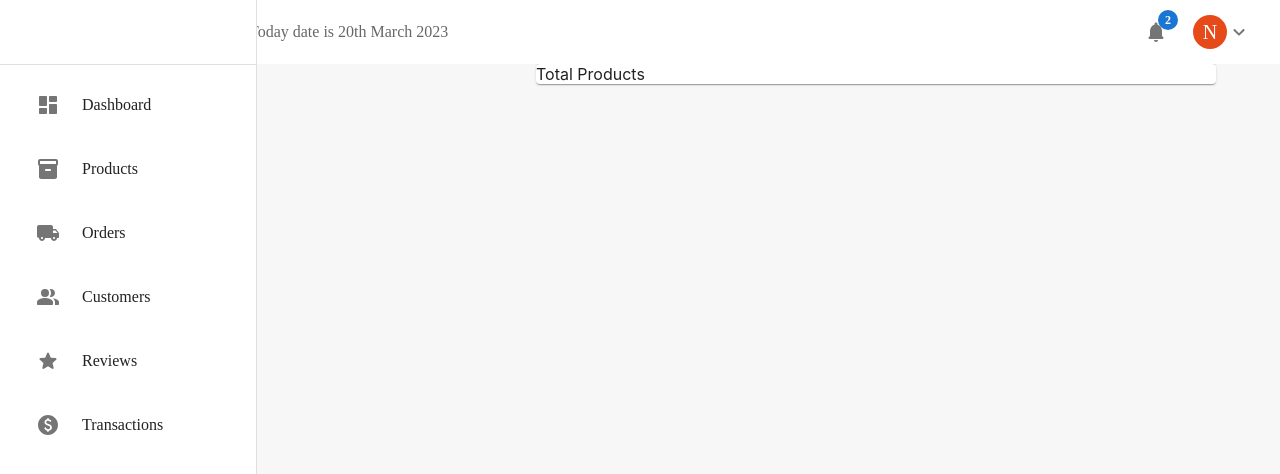
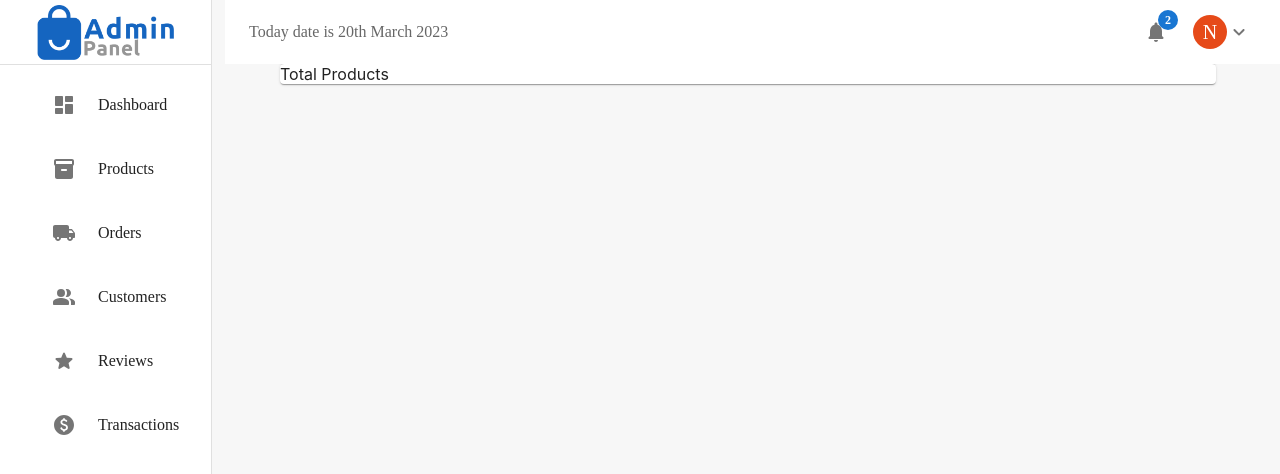
Before and after one commit to alee-anwar/Nakamura-Super-Store, a React (Create React App) app in the folder admin/: page /dashboard in a window 1280 px wide. Shown: the top 474 px of the page. Built offline with nearby package versions, Linux system fonts and the light colour scheme.

Commit message:
Update Navbar.js

```diff
--- a/admin/src/components/Navbar/Navbar.js
+++ b/admin/src/components/Navbar/Navbar.js
@@ -8,17 +8,20 @@ import ListItemButton from "@mui/material/ListItemButton";
 import ListItemIcon from "@mui/material/ListItemIcon";
 import ListItemText from "@mui/material/ListItemText";
 import { mainNavbarItems } from "./navbarItems";
-import { useNavigate } from "react-router-dom";
-
+import { useLocation, useNavigate } from "react-router-dom";
+import { makeStyles } from "@mui/styles";
+import Logo from "../../assets/admin-logo.png";
+import { Box } from "@mui/material";
 
 const drawerWidth = 256;
-const Navbar = () => {
-  const navigate = useNavigate();
-  const navbarStyles = {
+const useStyles = makeStyles((theme) => {
+  return {
     drawer: {
       width: drawerWidth,
+      flexShrink: 0,
       ".MuiDrawer-paper": {
         width: drawerWidth,
+        boxSizing: 'border-box',
       },
     },
     icons: {
@@ -33,18 +36,47 @@ const Navbar = () => {
       paddingLeft: "0px",
       paddingRight: "0px",
     },
+    active: {
+      background: "#f4f4f4",
+    },
+    logo: {
+      height: 55,
+      justifyContent: "center",
+    },
   };
+});
+
+const Navbar = () => {
+  const classes = useStyles();
+  const navigate = useNavigate();
+  const location = useLocation();
+
   return (
     <div>
-      <Drawer sx={navbarStyles.drawer} variant="permanent" anchor="left">
-        <Toolbar />
+      <Drawer sx={classes.drawer} variant="permanent" anchor="left">
+        <Toolbar sx={{justifyContent: 'center'}}>
+          <Box
+          component="img"
+          className={classes.logo}
+          alt="Admin logo"
+          src={Logo}
+        />
+        </Toolbar>
         <Divider />
         <List>
           {mainNavbarItems.map((item) => (
-            <ListItem key={item.id} sx={navbarStyles.listItem}>
+            <ListItem
+              key={item.id}
+              className={
+                (classes.listItem,
+                location.pathname === item.path ? classes.active : null)
+              }
+            >
               <ListItemButton onClick={() => navigate(item.route)}>
-                <ListItemIcon sx={navbarStyles.icons}>{item.icon}</ListItemIcon>
-                <ListItemText sx={navbarStyles.text} primary={item.label} />
+                <ListItemIcon className={classes.icons}>
+                  {item.icon}
+                </ListItemIcon>
+                <ListItemText className={classes.text} primary={item.label} />
               </ListItemButton>
             </ListItem>
           ))}
```
